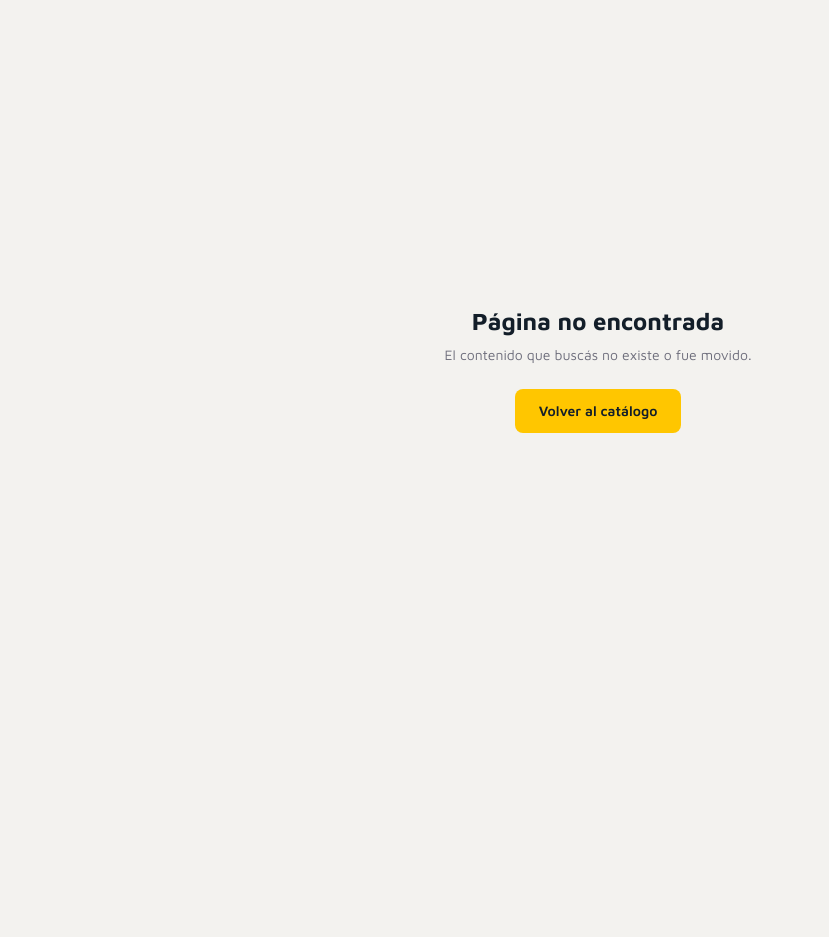
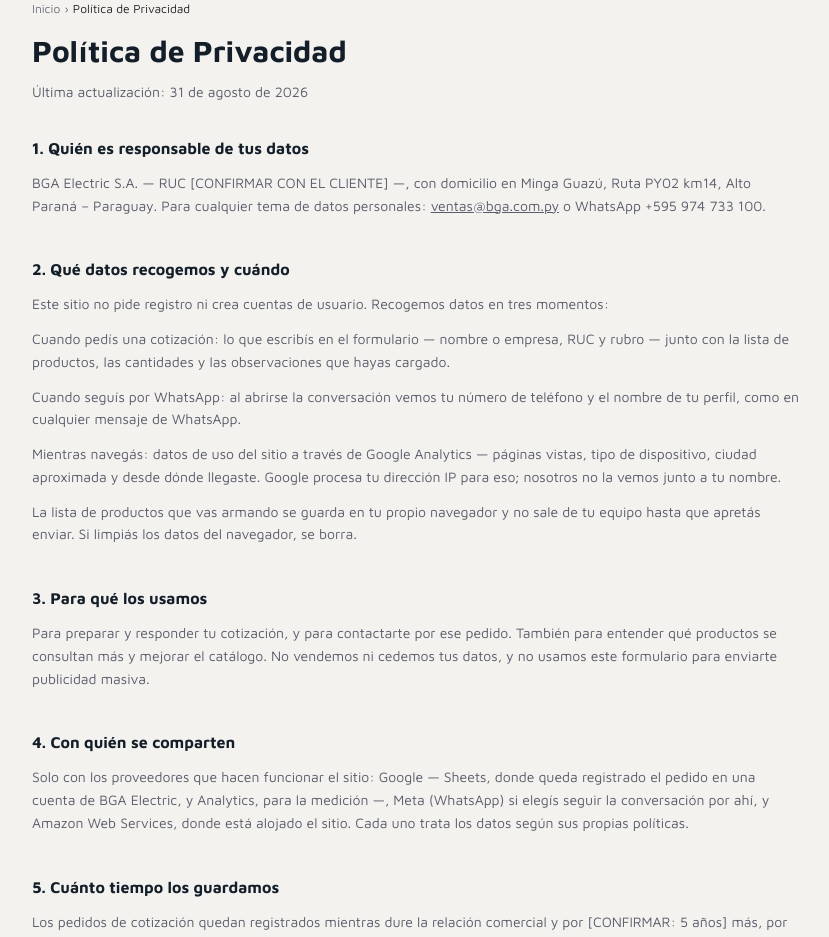
Before and after one commit to yukiregina/bga-catalogo, a Next.js app: page /politica-de-privacidad in a window 1280 px wide. Before the commit this address had no page. Shown: the part 120-1057 px from the top of the page, without its empty margins (42-871 px from the left). Before the commit the page ends 889 px from the top, so only its background shows below. Built offline with nearby package versions, Linux system fonts and the light colour scheme.

Commit message:
feat: política de privacidad y aviso en el punto de recolección

```diff
--- a/app/cotacao/page.jsx
+++ b/app/cotacao/page.jsx
@@ -334,6 +334,12 @@
                 <WhatsappIcon size={16} />
                 Enviar cotización por WhatsApp
               </button>
+              <p className="text-[11px] text-text-muted leading-relaxed mt-2">
+                Al enviar, BGA recibe estos datos para preparar tu cotización.{' '}
+                <Link href="/politica-de-privacidad/" className="underline hover:text-brand-primary">
+                  Política de privacidad
+                </Link>
+              </p>
 
             </div>
           </div>
--- /dev/null
+++ b/app/politica-de-privacidad/page.jsx
@@ -0,0 +1,141 @@
+import Link from 'next/link'
+import config from '@/client.config.js'
+
+export function generateMetadata() {
+  return {
+    title: 'Política de Privacidad | BGA Electric',
+    description: 'Qué datos recoge el sitio de BGA Electric, para qué se usan, con quién se comparten y cómo pedir acceso, corrección o eliminación.',
+    alternates: { canonical: '/politica-de-privacidad/' },
+  }
+}
+
+export default function PoliticaDePrivacidadPage() {
+  return (
+    <div className="min-h-screen">
+      <div className="max-w-[1180px] mx-auto px-6 py-8">
+
+        <div className="text-xs text-text-muted mb-4">
+          <Link href="/" className="hover:underline">Inicio</Link>
+          <span className="mx-1">›</span>
+          <span className="text-text-primary">Política de Privacidad</span>
+        </div>
+
+        <h1 className="font-brand text-3xl font-bold text-brand-primary mb-3">Política de Privacidad</h1>
+
+        <div className="max-w-3xl">
+          <p className="text-sm text-text-secondary mb-8 leading-relaxed">
+            Última actualización: 31 de agosto de 2026
+          </p>
+
+          <section className="mb-10">
+            <h2 className="font-brand text-base font-bold text-brand-primary mb-3">1. Quién es responsable de tus datos</h2>
+            <p className="text-sm text-text-secondary leading-relaxed">
+              {config.brand.name} S.A. — RUC [CONFIRMAR CON EL CLIENTE] —, con domicilio en {config.brand.address}.
+              Para cualquier tema de datos personales: <a href={`mailto:${config.contact.email}`} className="underline hover:text-brand-primary">{config.contact.email}</a> o
+              WhatsApp {config.contact.phone}.
+            </p>
+          </section>
+
+          <section className="mb-10">
+            <h2 className="font-brand text-base font-bold text-brand-primary mb-3">2. Qué datos recogemos y cuándo</h2>
+            <p className="text-sm text-text-secondary leading-relaxed mb-3">
+              Este sitio no pide registro ni crea cuentas de usuario. Recogemos datos en tres momentos:
+            </p>
+            <p className="text-sm text-text-secondary leading-relaxed mb-3">
+              Cuando pedís una cotización: lo que escribís en el formulario — nombre o empresa, RUC y rubro —
+              junto con la lista de productos, las cantidades y las observaciones que hayas cargado.
+            </p>
+            <p className="text-sm text-text-secondary leading-relaxed mb-3">
+              Cuando seguís por WhatsApp: al abrirse la conversación vemos tu número de teléfono y el nombre de
+              tu perfil, como en cualquier mensaje de WhatsApp.
+            </p>
+            <p className="text-sm text-text-secondary leading-relaxed mb-3">
+              Mientras navegás: datos de uso del sitio a través de Google Analytics — páginas vistas, tipo de
+              dispositivo, ciudad aproximada y desde dónde llegaste. Google procesa tu dirección IP para eso;
+              nosotros no la vemos junto a tu nombre.
+            </p>
+            <p className="text-sm text-text-secondary leading-relaxed">
+              La lista de productos que vas armando se guarda en tu propio navegador y no sale de tu equipo
+              hasta que apretás enviar. Si limpiás los datos del navegador, se borra.
+            </p>
+          </section>
+
+          <section className="mb-10">
+            <h2 className="font-brand text-base font-bold text-brand-primary mb-3">3. Para qué los usamos</h2>
+            <p className="text-sm text-text-secondary leading-relaxed">
+              Para preparar y responder tu cotización, y para contactarte por ese pedido. También para entender
+              qué productos se consultan más y mejorar el catálogo. No vendemos ni cedemos tus datos, y no
+              usamos este formulario para enviarte publicidad masiva.
+            </p>
+          </section>
+
+          <section className="mb-10">
+            <h2 className="font-brand text-base font-bold text-brand-primary mb-3">4. Con quién se comparten</h2>
+            <p className="text-sm text-text-secondary leading-relaxed">
+              Solo con los proveedores que hacen funcionar el sitio: Google — Sheets, donde queda registrado el
+              pedido en una cuenta de {config.brand.name}, y Analytics, para la medición —, Meta (WhatsApp) si
+              elegís seguir la conversación por ahí, y Amazon Web Services, donde está alojado el sitio. Cada
+              uno trata los datos según sus propias políticas.
+            </p>
+          </section>
+
+          <section className="mb-10">
+            <h2 className="font-brand text-base font-bold text-brand-primary mb-3">5. Cuánto tiempo los guardamos</h2>
+            <p className="text-sm text-text-secondary leading-relaxed">
+              Los pedidos de cotización quedan registrados mientras dure la relación comercial y por
+              [CONFIRMAR: 5 años] más, por razones contables y de historial de obra. Podés pedirnos que los
+              borremos antes.
+            </p>
+          </section>
+
+          <section className="mb-10">
+            <h2 className="font-brand text-base font-bold text-brand-primary mb-3">6. Tus derechos</h2>
+            <p className="text-sm text-text-secondary leading-relaxed">
+              Podés pedirnos acceder a tus datos, corregirlos, eliminarlos, oponerte a su uso o pedir una copia.
+              Escribí a <a href={`mailto:${config.contact.email}`} className="underline hover:text-brand-primary">{config.contact.email}</a> con
+              el asunto "Datos personales". Respondemos dentro de los 30 días.
+            </p>
+          </section>
+
+          <section className="mb-10">
+            <h2 className="font-brand text-base font-bold text-brand-primary mb-3">7. Cookies y medición</h2>
+            <p className="text-sm text-text-secondary leading-relaxed">
+              Usamos Google Analytics 4, que instala cookies para contar visitas y entender el recorrido por el
+              catálogo. No usamos cookies de publicidad ni de remarketing. Podés bloquearlas desde la
+              configuración de tu navegador o con el complemento de inhabilitación de Google Analytics: el
+              catálogo sigue funcionando igual.
+            </p>
+          </section>
+
+          <section className="mb-10">
+            <h2 className="font-brand text-base font-bold text-brand-primary mb-3">8. Seguridad</h2>
+            <p className="text-sm text-text-secondary leading-relaxed">
+              El sitio se sirve por conexión cifrada (HTTPS). El registro de cotizaciones está en una cuenta de
+              Google de {config.brand.name}, con acceso limitado al equipo comercial.
+            </p>
+          </section>
+
+          <section className="mb-10">
+            <h2 className="font-brand text-base font-bold text-brand-primary mb-3">9. Menores de edad</h2>
+            <p className="text-sm text-text-secondary leading-relaxed">
+              Este es un sitio de venta entre empresas. No está dirigido a menores de edad ni recogemos sus
+              datos de forma intencional.
+            </p>
+          </section>
+
+          <section className="mb-10">
+            <h2 className="font-brand text-base font-bold text-brand-primary mb-3">10. Cambios en esta política</h2>
+            <p className="text-sm text-text-secondary leading-relaxed">
+              Si cambiamos algo, actualizamos la fecha del encabezado.
+            </p>
+          </section>
+
+          <p className="text-sm text-text-secondary leading-relaxed">
+            Esta política sigue los principios de la Ley N° 7593/2025 de Protección de Datos Personales del Paraguay.
+          </p>
+        </div>
+
+      </div>
+    </div>
+  )
+}
--- a/components/LandingPage.jsx
+++ b/components/LandingPage.jsx
@@ -403,6 +403,7 @@
           </div>
           <div className={styles.footerBottom}>
             <span>© 2026 {config.brand.name} · Todos los derechos reservados</span>
+            <Link href="/politica-de-privacidad/">Política de privacidad</Link>
             <span>Hecho en Paraguay</span>
           </div>
         </div>
```
